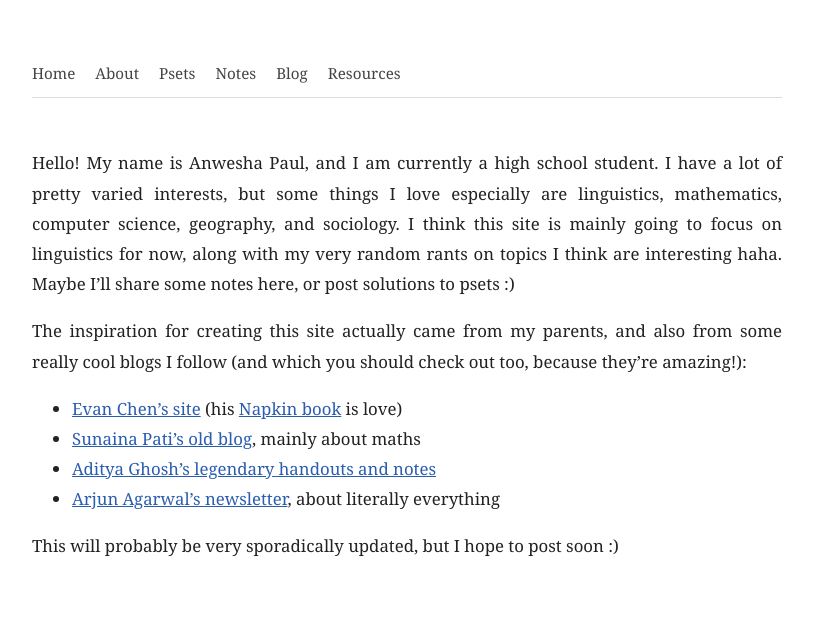
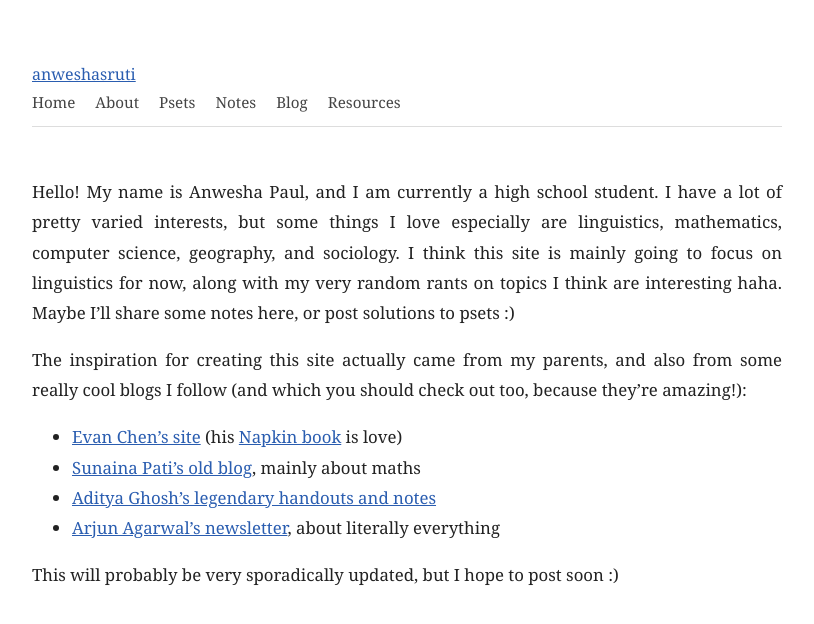
Before and after one commit to anweshasruti/anweshasruti.github.io, a Jekyll site: the page built from about.md, in a window 1280 px wide. Shown: the top 624 px of the page, without its empty margins (233-1047 px from the left). Built offline with Jekyll 4.4.1, drawn with Linux system fonts in a browser that asks for light colours; some web fonts are replaced.

Commit message:
Update default.html

```diff
--- a/_layouts/default.html
+++ b/_layouts/default.html
@@ -17,6 +17,10 @@
 
 <body>
 
+  <div class="site-title">
+    <a href="/">anweshasruti</a>
+  </div>
+
   {% include nav.html %}
 
   <main class="content">
```
